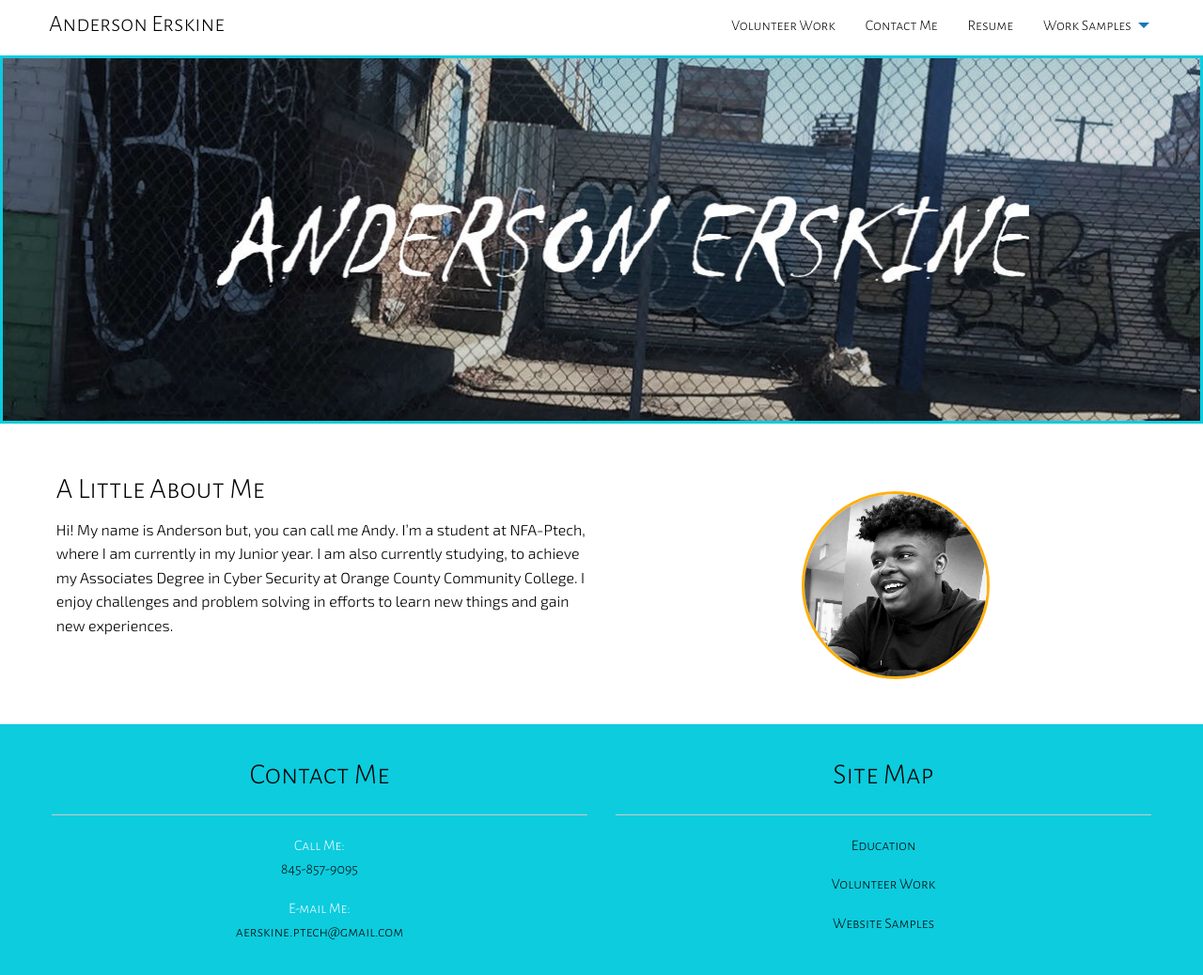
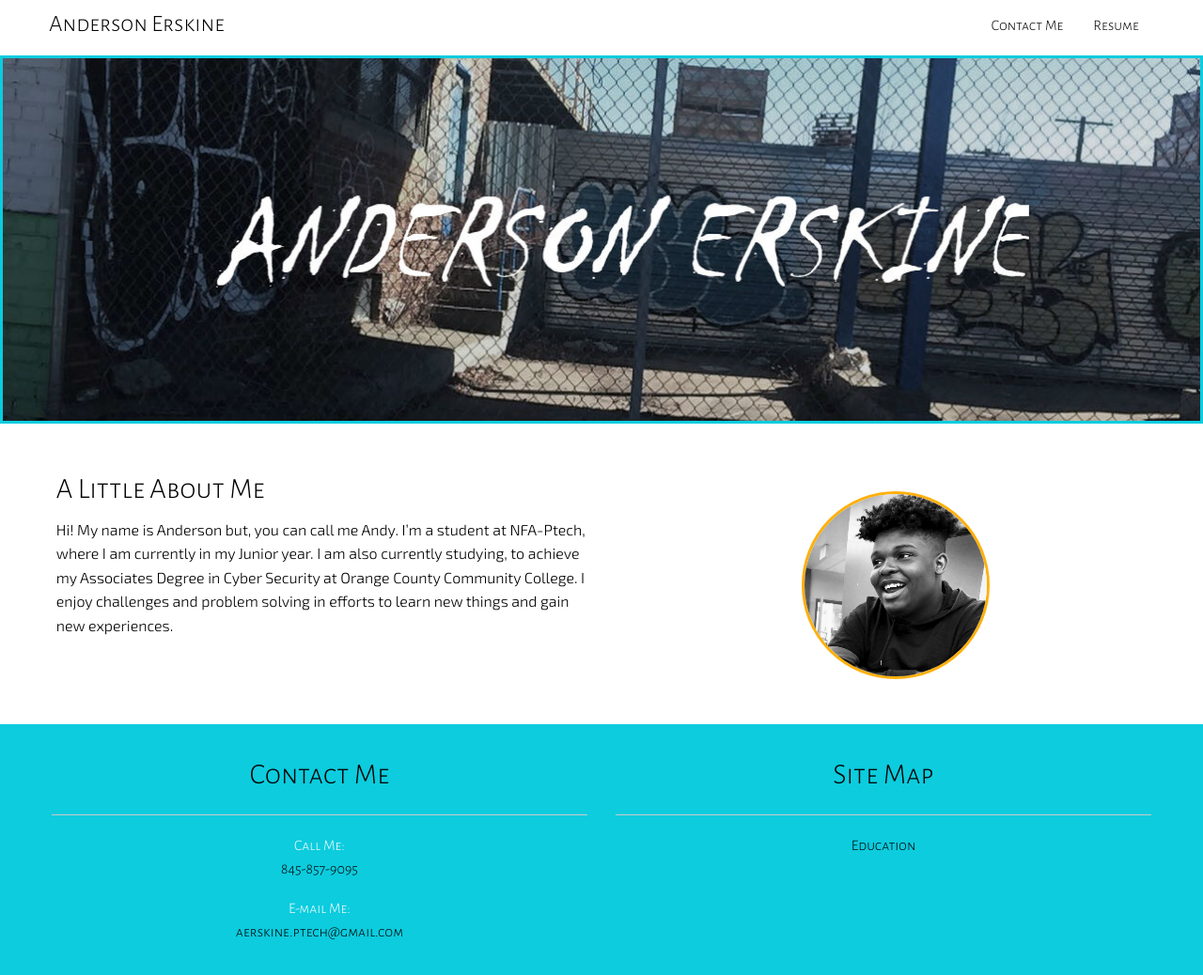
Before and after one commit to andyerskine/andyerskine.github.io, a plain HTML site: page index.html in a window 1280 px wide. Shown: the whole page at 94% size. Drawn offline with nearby package versions, Linux system fonts and the light colour scheme; files that its build step writes are made by us from their sources.

Commit message:
Update index.html

```diff
--- a/index.html
+++ b/index.html
@@ -23,15 +23,15 @@
   <div class="top-bar-right">
     <ul class="vertical medium-horizontal dropdown menu" data-dropdown-menu>
    <!-- <li><a href="about.html">More About Me</a></li> -->
-    <li><a href="volunteer.html">Volunteer Work</a></li>
+   <!-- <li><a href="volunteer.html">Volunteer Work</a></li> -->
     <li><a href="contact.html">Contact Me</a></li>
     <li><a href="resume.html">Resume</a></li>
-    <li>
+   <!-- <li>
       <a href="#">Work Samples</a>
       <ul class="menu">
         <li><a href="samples1.html">Writimg Samples</a></li>
         <ul class="menu">
-          <li><a href="samples2.html">Website Samples</a></li>
+          <li><a href="samples2.html">Website Samples</a></li> -->
         </ul>
       </ul>
     </li>
@@ -95,8 +95,8 @@ I’m a student at NFA-Ptech, where I am currently in my Junior year. I am also
       <h3>Site Map</h3>
       <hr>
       <p><a href="https://newburghptech.org/"target="_blank">Education</a></p>
-      <p><a href="volunteer.html">Volunteer Work</a></p>
-      <p><a href="samples2.html">Website Samples</a></p>
+    <!--  <p><a href="volunteer.html">Volunteer Work</a></p>
+      <p><a href="samples2.html">Website Samples</a></p>  -->
       <p></p>
     </div>
   </div>
```
